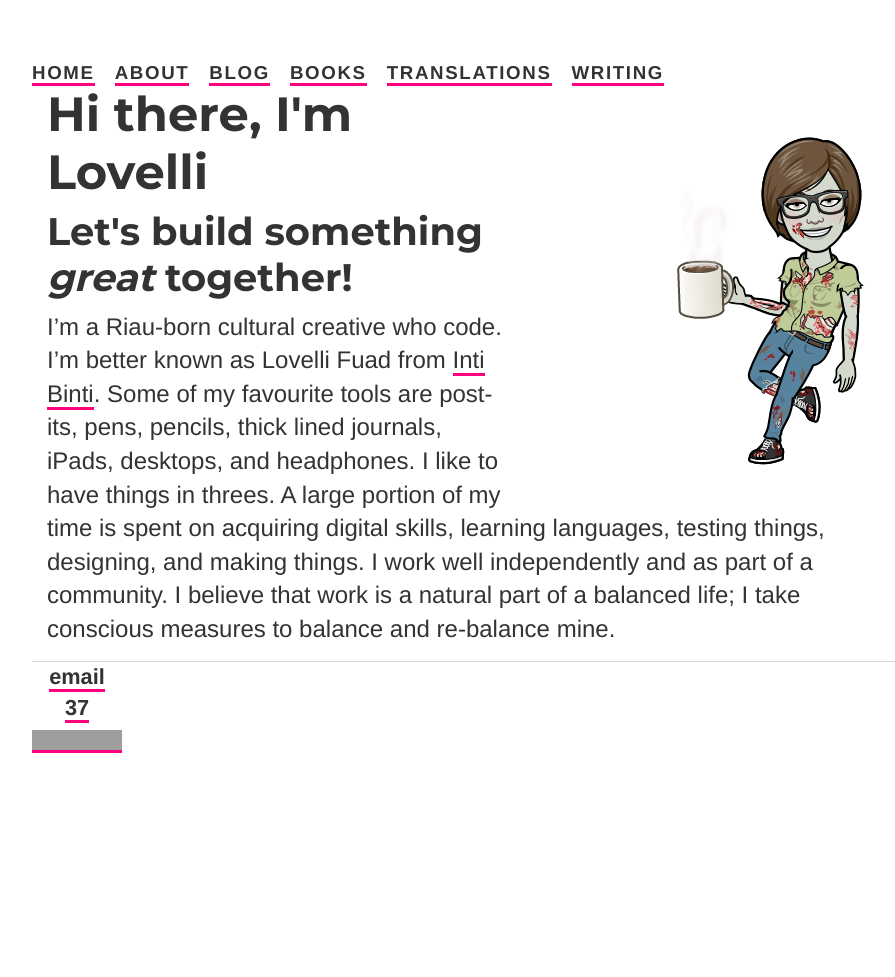
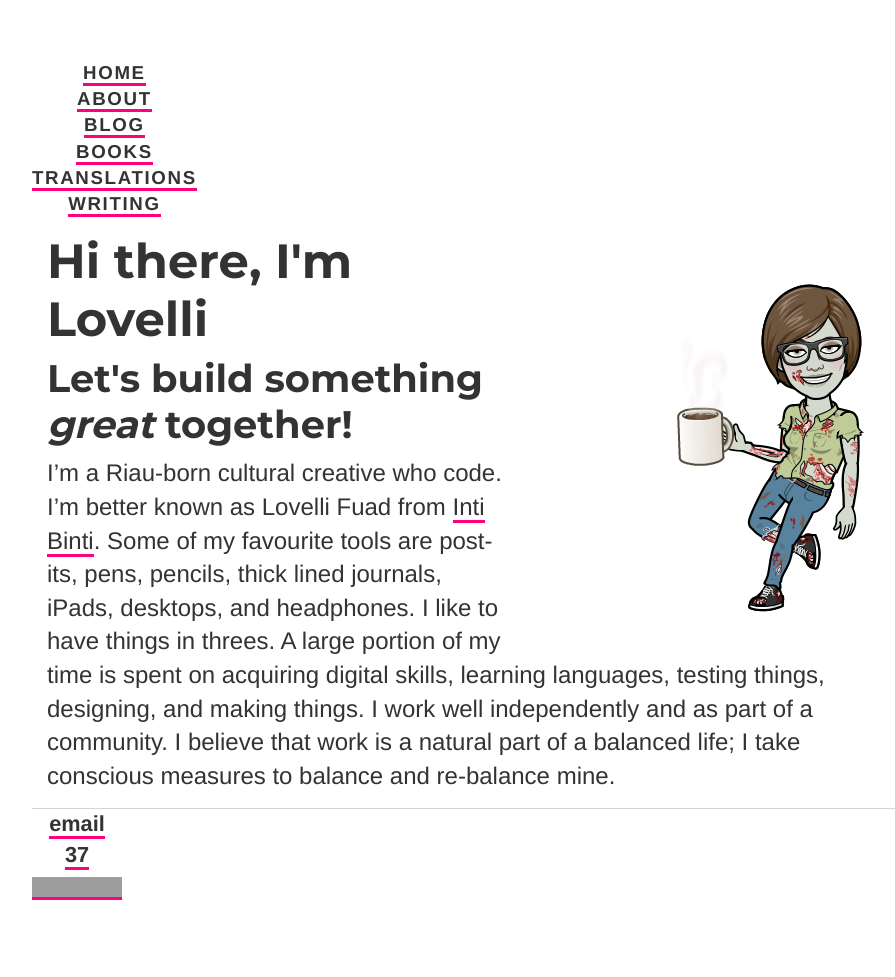
Before and after one commit to ariesti/ariesti.github.io, a Jekyll site: the page built from index.html, in a window 1280 px wide. Shown: the whole page, without its empty margins (160-1055 px from the left). Built offline with Jekyll 4.4.1, drawn with Linux system fonts in a browser that asks for light colours; before the commit the page ends 900 px from its top, so only the background shows below that; grey boxes are pictures that could not be loaded.

Commit message:
Update default.html

```diff
--- a/_layouts/default.html
+++ b/_layouts/default.html
@@ -19,7 +19,7 @@
 		<body>
 			<header>
 				<nav>
-	    			<ul class="nav">
+	    			<ul>
 				<li><a href="/">Home</a></li>
 				<li><a href="/about">About</a></li>
 				<li><a href="/blog">Blog</a></li>
```
